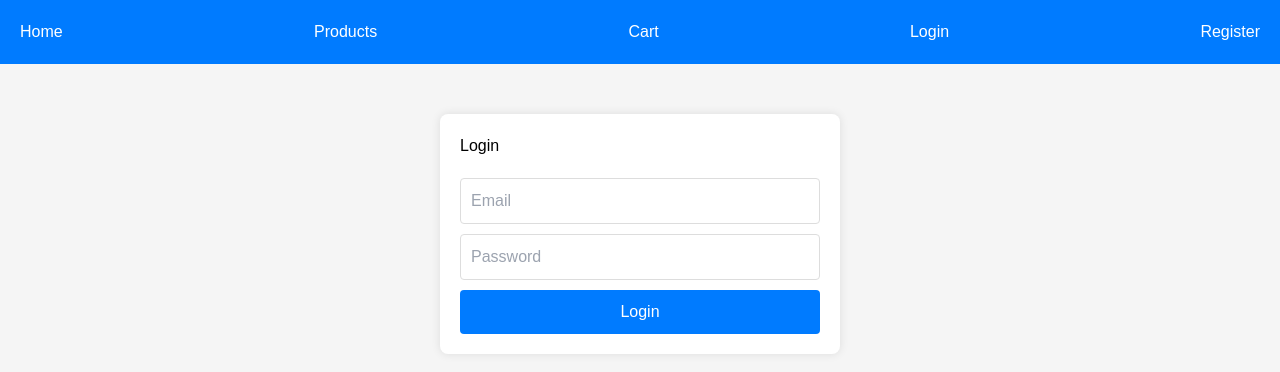
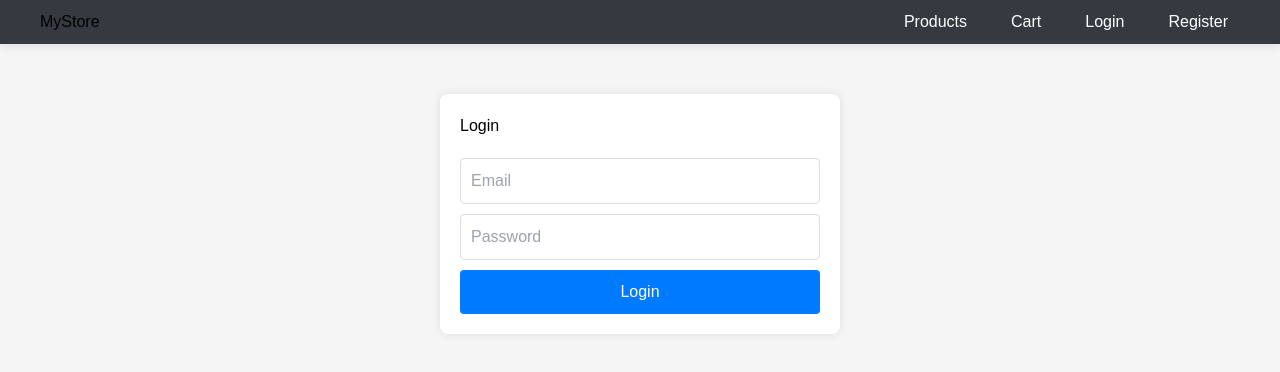
Before and after one commit to papawin085087/NextjsAuth, a Next.js app: page /login in a window 1280 px wide. Shown: the top 372 px of the page. Built offline with nearby package versions, Linux system fonts and the light colour scheme; no server answers.

Commit message:
fix navbar

```diff
--- a/src/components/Logout.tsx
+++ b/src/components/Logout.tsx
@@ -1,6 +1,7 @@
 // components/Logout.tsx
 import { signOut } from "firebase/auth";
 import { auth } from "../firebaseConfig";
+import styles from '../styles/Navbar.module.css';
 
 const Logout: React.FC = () => {
   const handleLogout = async () => {
@@ -13,7 +14,7 @@ const Logout: React.FC = () => {
   };
 
   return (
-    <button onClick={handleLogout}>Logout</button>
+    <button className={styles.logoutButton} onClick={handleLogout}>Logout</button>
   );
 };
 
--- a/src/components/Navbar.tsx
+++ b/src/components/Navbar.tsx
@@ -1,23 +1,44 @@
 import Link from 'next/link';
 import Logout from './Logout';
 import { useAuth } from '../AuthContext';
+import styles from '../styles/Navbar.module.css';
 
 const Navbar: React.FC = () => {
   const { user } = useAuth();
 
   return (
-    <nav className="navbar">
-      <Link href="/">Home</Link>
-      <Link href="/products">Products</Link>
-      <Link href="/cart">Cart</Link>
+    <nav className={styles.navbar}>
+      <div className={styles.container}>
+        <Link href="/" className={styles.brand}>
+          MyStore
+        </Link>
+        <ul className={styles.navLinks}>
+          <li className={styles.navItem}>
+            <Link href="/products" className={styles.navLink}>
+              Products
+            </Link>
+          </li>
+          <li className={styles.navItem}>
+            <Link href="/cart" className={styles.navLink}>
+              Cart
+            </Link>
+          </li>
           {!user ? (
             <>
-          <Link href="/login">Login</Link>
-          <Link href="/register">Register</Link>
+              <li className={styles.navItem}>
+                <Link href="/login" className={styles.navLink}>Login</Link>
+              </li>
+              <li className={styles.navItem}>
+                <Link href="/register" className={styles.navLink}>Register</Link>
+              </li>
             </>
           ) : (
+            <li className={styles.navItem}>
               <Logout />
+            </li>
           )}
+        </ul>
+      </div>
     </nav>
   );
 }
--- /dev/null
+++ b/src/styles/Navbar.module.css
@@ -0,0 +1,65 @@
+
+.navbar {
+    background-color: #343a40; /* สีพื้นหลัง */
+    padding: 10px 20px;
+    box-shadow: 0 2px 10px rgba(0, 0, 0, 0.1);
+  }
+
+  .container {
+    display: flex;
+    justify-content: space-between;
+    align-items: center;
+    max-width: 1200px;
+    margin: 0 auto;
+  }
+
+  .brand a {
+    color: #fff;
+    font-size: 1.5rem;
+    font-weight: bold;
+    text-decoration: none;
+  }
+
+  .navLinks {
+    list-style: none;
+    display: flex;
+    align-items: center;
+    gap: 20px;
+    margin: 0;
+    padding: 0;
+  }
+
+  .navItem {
+    position: relative;
+  }
+
+  .navLink {
+    color: #fff;
+    text-decoration: none;
+    padding: 8px 12px;
+    transition: background-color 0.3s, color 0.3s;
+    border-radius: 4px;
+  }
+
+  .navLink:hover,
+  .navLink:focus {
+    background-color: #495057; /* สีเมื่อ hover */
+    color: #fff;
+  }
+
+  .logoutButton {
+    background-color: transparent;
+    border: none;
+    color: #fff;
+    cursor: pointer;
+    font-size: 1rem;
+    padding: 8px 12px;
+    transition: background-color 0.3s, color 0.3s;
+    border-radius: 4px;
+  }
+
+  .logoutButton:hover,
+  .logoutButton:focus {
+    background-color: #495057; /* สีเมื่อ hover */
+    color: #fff;
+  }
--- a/src/styles/globals.css
+++ b/src/styles/globals.css
@@ -57,6 +57,17 @@ form button {
 form button:hover {
   background-color: #0056b3;
 }
+
+a {
+  color: inherit;
+  text-decoration: none;
+}
+
+a:hover,
+a:focus {
+  text-decoration: none;
+}
+
 
 /*  */
 
```
Lines whose indentation alone changed are shown as unchanged.
